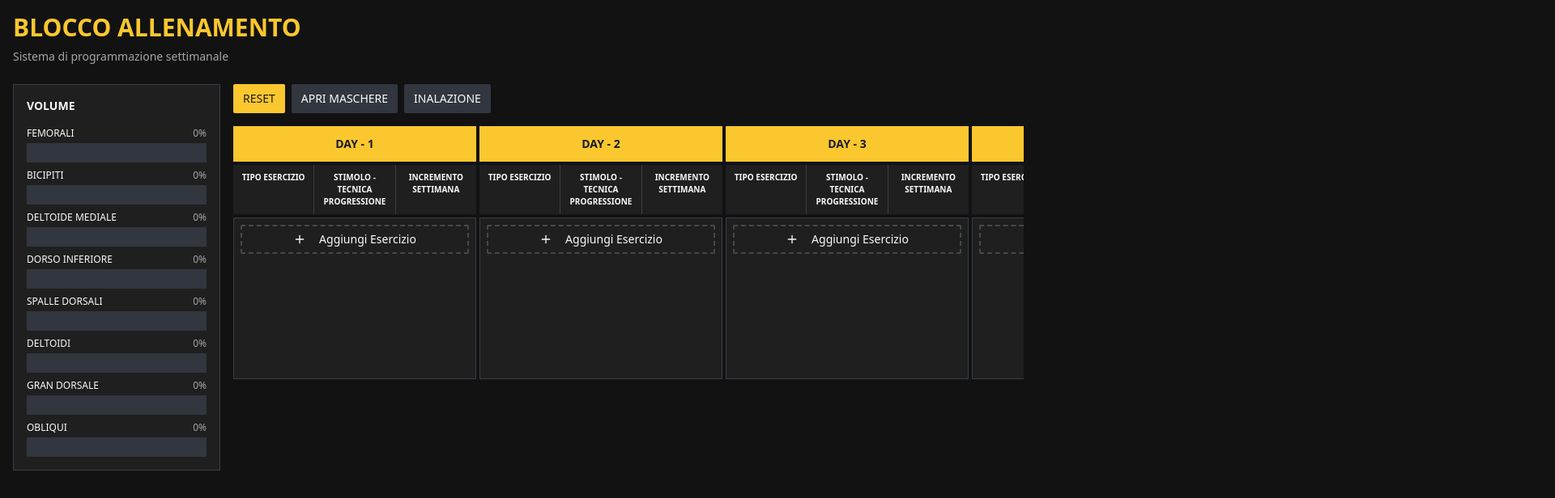
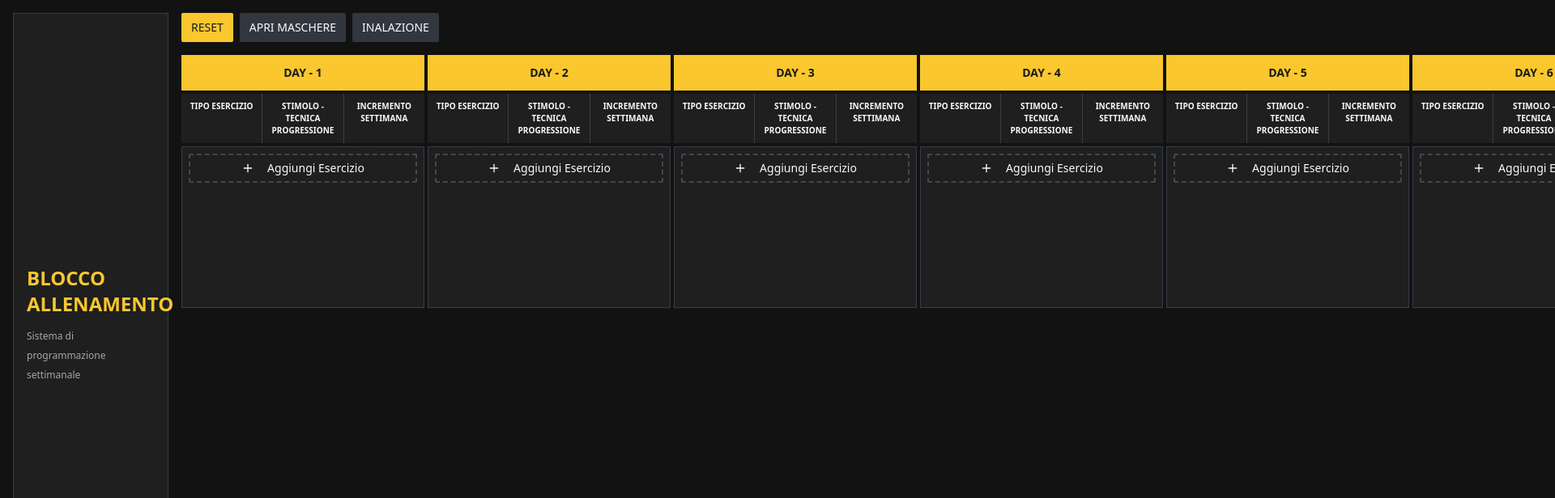
Before and after one commit to DoctorStrange-77/excel-block-webapp, a React (Vite) app: page / in a window 1280 px wide. Shown: the top 616 px of the page at 81% size, 1920 px wide, since content can reach past the window. Built offline with nearby package versions, Linux system fonts and the light colour scheme; the HTML template or start-up script is replaced by a standard one.

Commit message:
Refactor: Riorganizza layout e grafico volume

```diff
--- a/src/components/VolumeBar.tsx
+++ b/src/components/VolumeBar.tsx
@@ -5,30 +5,40 @@ interface VolumeBarProps {
 }
 
 export const VolumeBar = ({ data }: VolumeBarProps) => {
-  const maxVolume = Math.max(...Object.values(data), 100);
+  // Filtra solo i gruppi muscolari che sono stati effettivamente usati
+  const usedMuscleGroups = MUSCLE_GROUPS.filter((group) => data[group.name] > 0);
+
+  if (usedMuscleGroups.length === 0) return null;
+
+  const maxVolume = Math.max(...Object.values(data));
 
   return (
-    <div className="bg-card border border-border rounded-sm p-4 h-full">
-      <h3 className="text-foreground font-bold text-sm mb-4">VOLUME</h3>
-      <div className="space-y-2">
-        {MUSCLE_GROUPS.map((group) => {
-          const volume = data[group.name] || 0;
+    <div className="bg-card border border-border rounded-sm p-6">
+      <h3 className="text-foreground font-bold text-lg mb-6">VOLUME PER DISTRETTO MUSCOLARE</h3>
+      <div className="grid grid-cols-1 md:grid-cols-2 lg:grid-cols-3 xl:grid-cols-4 gap-6">
+        {usedMuscleGroups.map((group) => {
+          const volume = data[group.name];
           const percentage = (volume / maxVolume) * 100;
 
           return (
-            <div key={group.name} className="space-y-1">
-              <div className="flex items-center justify-between text-xs">
-                <span className="text-foreground font-medium">{group.name}</span>
-                <span className="text-muted-foreground">{volume}%</span>
+            <div key={group.name} className="space-y-3">
+              <div className="flex items-center justify-between">
+                <span className="text-foreground font-semibold text-sm">{group.name}</span>
+                <span className="text-muted-foreground font-mono text-xs">{volume} ex</span>
               </div>
-              <div className="h-6 bg-secondary rounded-sm overflow-hidden">
+              <div className="relative h-32 bg-secondary rounded-sm overflow-hidden">
                 <div
-                  className="h-full transition-all duration-300"
+                  className="absolute bottom-0 w-full transition-all duration-500 ease-out"
                   style={{
-                    width: `${percentage}%`,
+                    height: `${percentage}%`,
                     backgroundColor: `hsl(var(--${group.color}))`
                   }}
                 />
+                <div className="absolute inset-0 flex items-end justify-center pb-2">
+                  <span className="text-2xl font-bold text-background mix-blend-difference">
+                    {volume}
+                  </span>
+                </div>
               </div>
             </div>
           );
--- a/src/pages/Index.tsx
+++ b/src/pages/Index.tsx
@@ -34,25 +34,32 @@ const Index = () => {
   };
 
   return (
-    <div className="min-h-screen bg-background p-4">
-      <div className="mb-6">
-        <h1 className="text-3xl font-bold text-primary mb-2">BLOCCO ALLENAMENTO</h1>
-        <p className="text-muted-foreground text-sm">
-          Sistema di programmazione settimanale
-        </p>
+    <div className="min-h-screen bg-background p-4 flex gap-4">
+      {/* Intestazione verticale a sinistra */}
+      <div className="w-48 flex-shrink-0 bg-card border border-border rounded-sm p-4 flex flex-col justify-center">
+        <h1 className="text-2xl font-bold text-primary mb-4">
+          BLOCCO<br />ALLENAMENTO
+        </h1>
+        <div className="space-y-2 text-xs text-muted-foreground">
+          <div>Sistema di</div>
+          <div>programmazione</div>
+          <div>settimanale</div>
+        </div>
       </div>
 
-      <div className="flex gap-4">
-        <div className="w-64 flex-shrink-0">
-          <VolumeBar data={volumeData} />
-        </div>
-
+      {/* Contenuto principale */}
+      <div className="flex-1 flex flex-col gap-4">
         <TrainingGrid
           exercises={exercises}
           onAddExercise={handleAddExercise}
           onDeleteExercise={handleDeleteExercise}
           onReset={handleReset}
         />
+
+        {/* Grafico volume in basso - mostra solo gruppi muscolari usati */}
+        {Object.keys(volumeData).length > 0 && (
+          <VolumeBar data={volumeData} />
+        )}
       </div>
     </div>
   );
```
